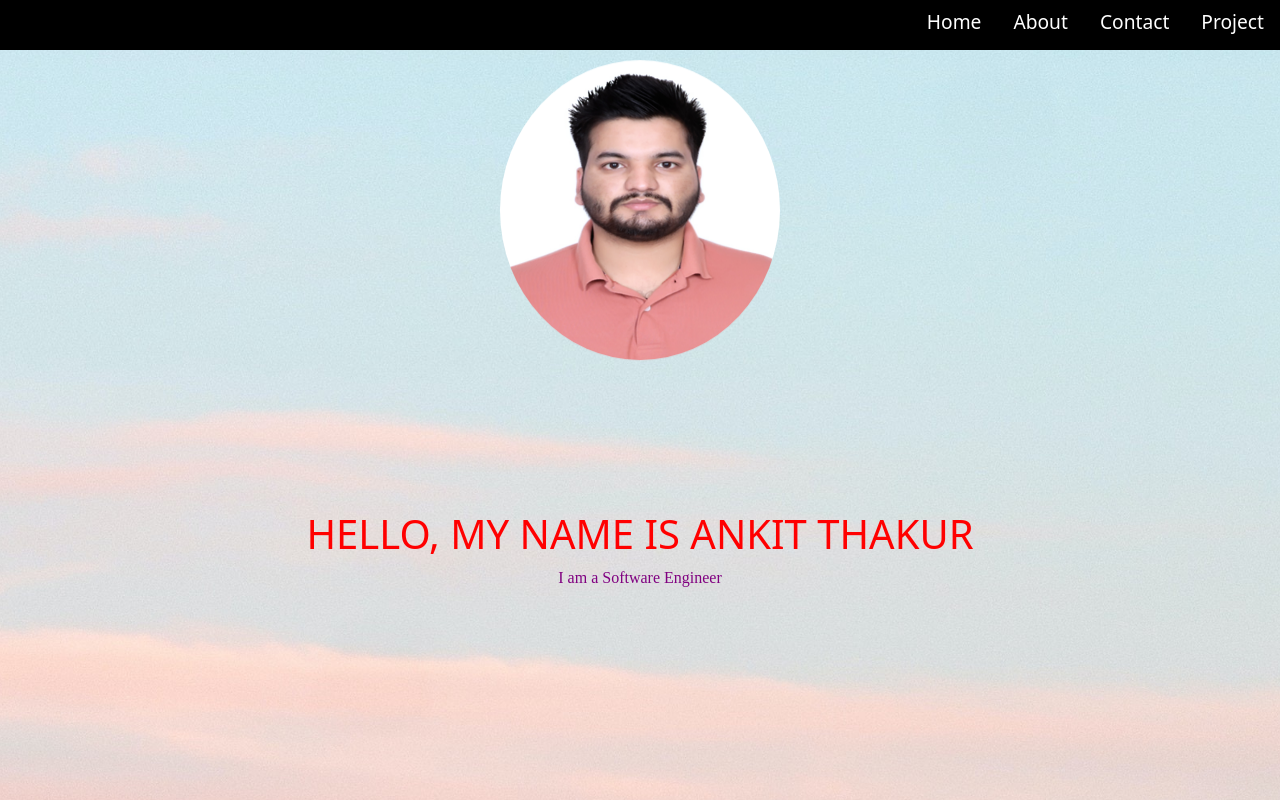
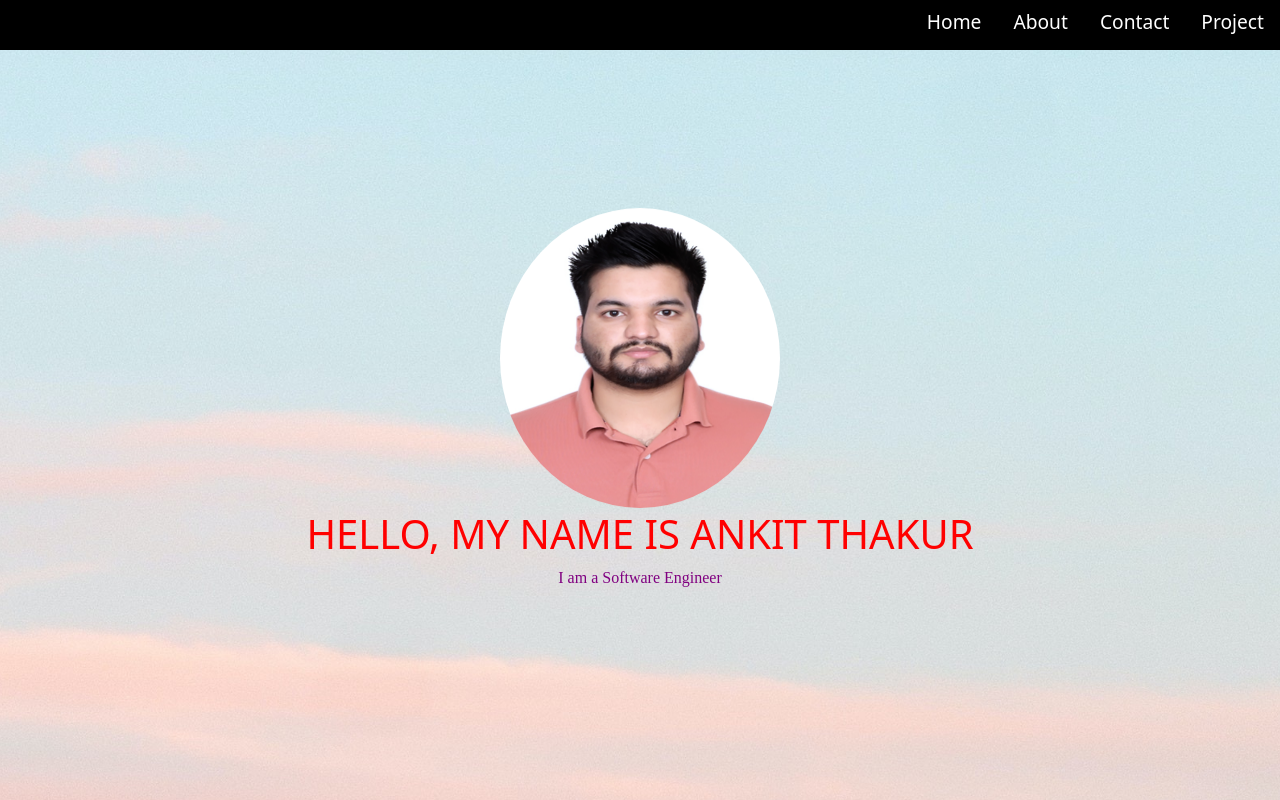
Before and after one commit to Ankitthakur2/Web-Portfolio, a React (Create React App) app: page / in a window 1280 px wide. Shown: the top 800 px of the page. Built offline with nearby package versions, Linux system fonts and the light colour scheme; the HTML template or start-up script is replaced by a standard one; a web font is replaced by a local one.

Commit message:
Update HeroimgStyles.css

```diff
--- a/src/components/HeroimgStyles.css
+++ b/src/components/HeroimgStyles.css
@@ -48,15 +48,15 @@
 }
 
 .up-down-animation {
-  animation: moveUpDown 2s alternate infinite;
+  animation: moveShortUpDown 1s alternate infinite;
   transform-origin: center;
 }
 
-@keyframes moveUpDown {
+@keyframes moveShortUpDown {
   0% {
-    transform: translateY(50);
+    transform: translateY(0);
   }
   100% {
-    transform: translateY(-50%);
+    transform: translateY(-10%);
   }
 }
```
